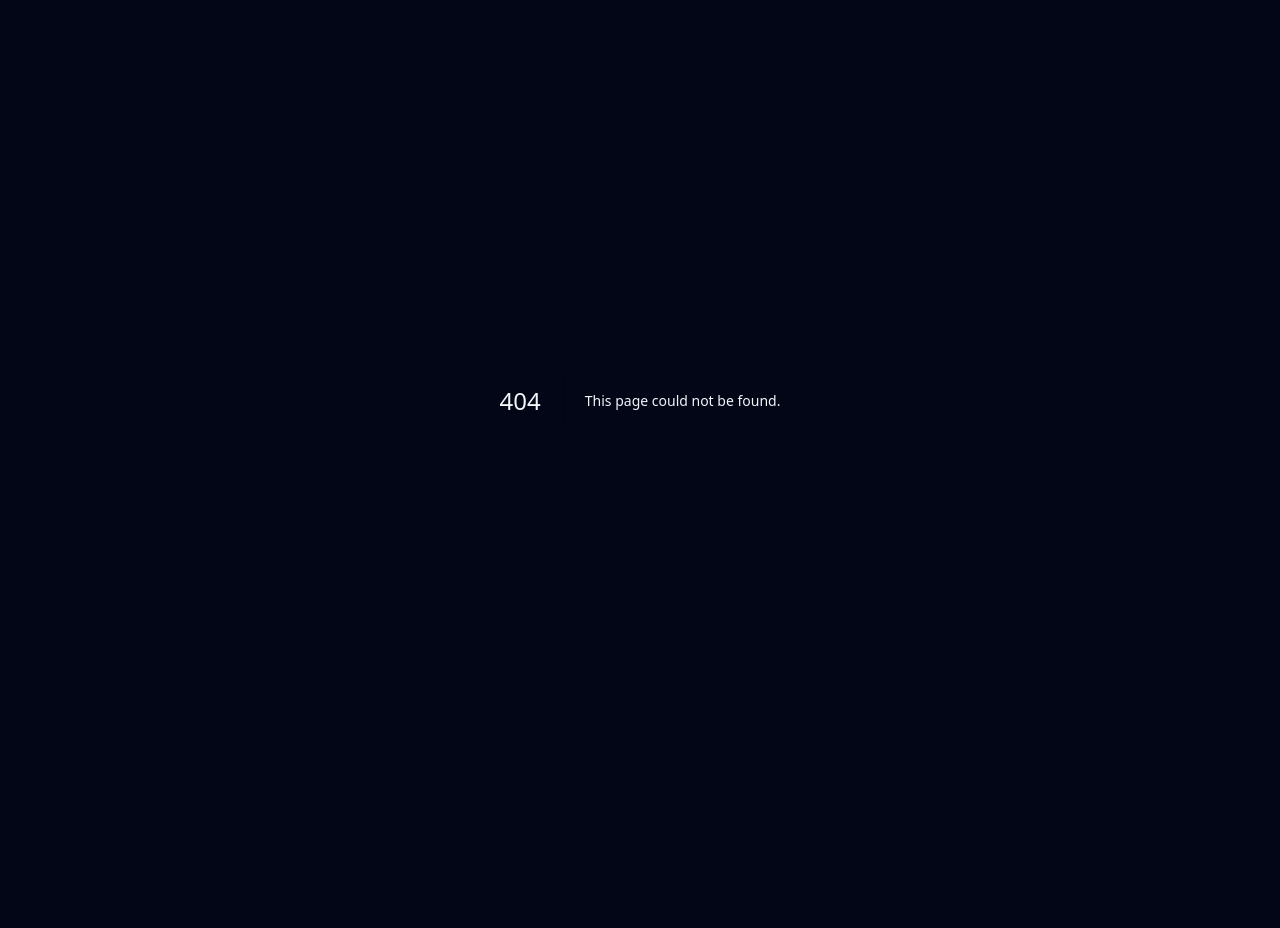
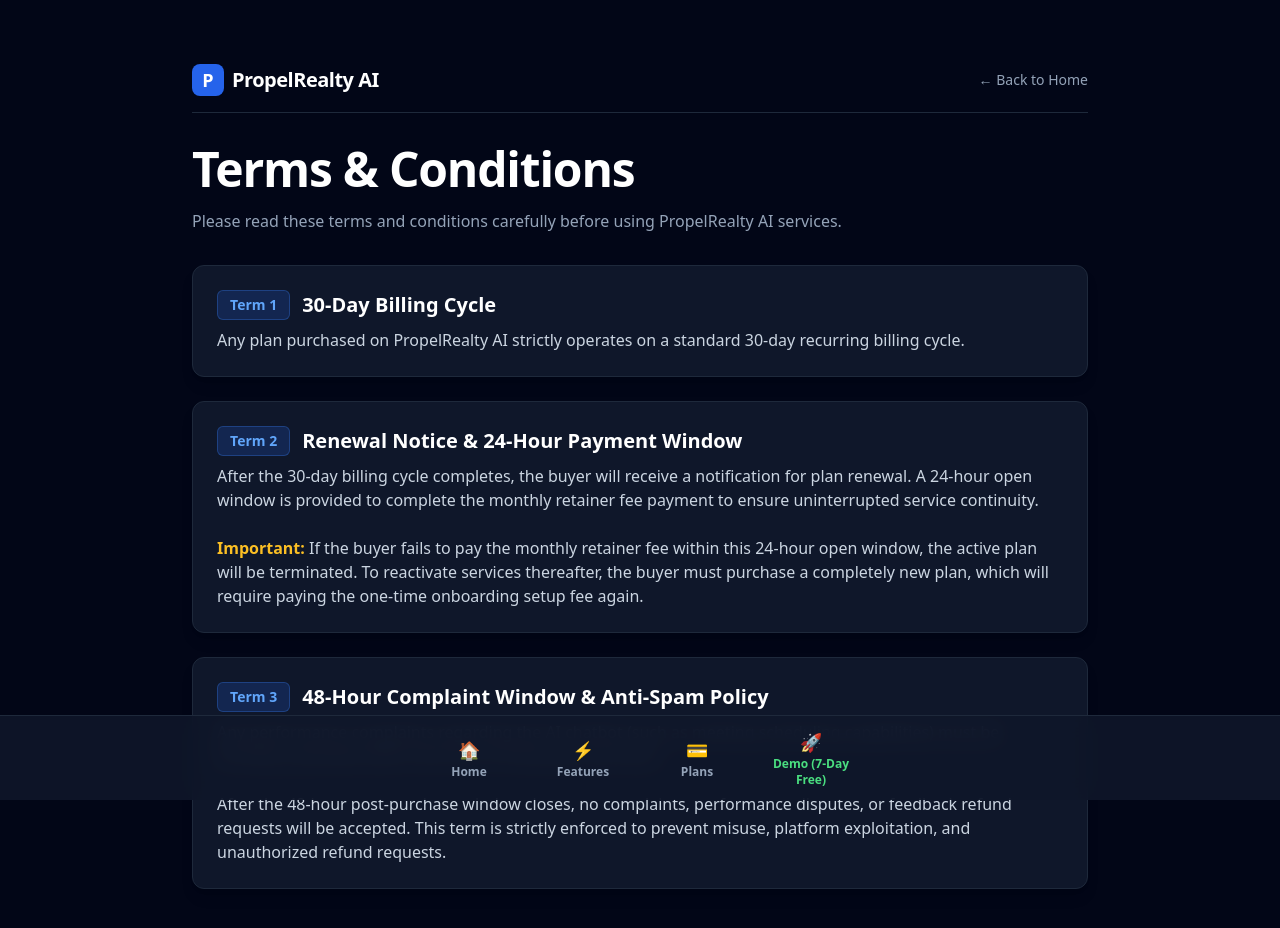
Before and after one commit to garvitsrivastava4521-pixel/propelrealty-ai, a Next.js app: page /terms in a window 1280 px wide. Before the commit this address had no page. Shown: the top 928 px of the page. Before the commit the page ends 800 px from the top, so only its background shows below. Built offline with nearby package versions, Linux system fonts and the light colour scheme.

Commit message:
Create page.tsx

```diff
--- /dev/null
+++ b/app/terms/page.tsx
@@ -0,0 +1,104 @@
+'use client';
+
+import Link from 'next/link';
+
+export default function TermsPage() {
+  return (
+    <main className="min-h-screen bg-slate-950 text-white flex flex-col justify-between p-6 pb-24 md:p-12 md:pb-24">
+      {/* Centered Header */}
+      <header className="max-w-4xl w-full mx-auto flex justify-between items-center py-4 border-b border-slate-800 mb-8">
+        <Link href="/" className="flex items-center gap-2">
+          <div className="w-8 h-8 rounded-lg bg-blue-600 flex items-center justify-center font-bold text-lg text-white">
+            P
+          </div>
+          <span className="text-xl font-extrabold tracking-tight text-white">PropelRealty AI</span>
+        </Link>
+        <Link href="/" className="text-sm text-slate-400 hover:text-white transition">
+          ← Back to Home
+        </Link>
+      </header>
+
+      {/* Terms & Conditions Content */}
+      <section className="max-w-4xl w-full mx-auto space-y-8">
+        <div>
+          <h1 className="text-3xl md:text-5xl font-extrabold tracking-tight mb-4">
+            Terms & Conditions
+          </h1>
+          <p className="text-slate-400 text-sm md:text-base">
+            Please read these terms and conditions carefully before using PropelRealty AI services.
+          </p>
+        </div>
+
+        <div className="space-y-6">
+          {/* Term 1 */}
+          <div className="bg-slate-900 border border-slate-800 rounded-xl p-6 shadow-lg">
+            <div className="flex items-center gap-3 mb-2">
+              <span className="bg-blue-600/20 text-blue-400 font-bold px-3 py-1 rounded-md text-sm border border-blue-500/30">
+                Term 1
+              </span>
+              <h2 className="text-xl font-bold">30-Day Billing Cycle</h2>
+            </div>
+            <p className="text-slate-300 leading-relaxed text-sm md:text-base">
+              Any plan purchased on PropelRealty AI strictly operates on a standard 30-day recurring billing cycle.
+            </p>
+          </div>
+
+          {/* Term 2 */}
+          <div className="bg-slate-900 border border-slate-800 rounded-xl p-6 shadow-lg">
+            <div className="flex items-center gap-3 mb-2">
+              <span className="bg-blue-600/20 text-blue-400 font-bold px-3 py-1 rounded-md text-sm border border-blue-500/30">
+                Term 2
+              </span>
+              <h2 className="text-xl font-bold">Renewal Notice & 24-Hour Payment Window</h2>
+            </div>
+            <p className="text-slate-300 leading-relaxed text-sm md:text-base">
+              After the 30-day billing cycle completes, the buyer will receive a notification for plan renewal. A 24-hour open window is provided to complete the monthly retainer fee payment to ensure uninterrupted service continuity.
+              <br /><br />
+              <strong className="text-amber-400">Important:</strong> If the buyer fails to pay the monthly retainer fee within this 24-hour open window, the active plan will be terminated. To reactivate services thereafter, the buyer must purchase a completely new plan, which will require paying the one-time onboarding setup fee again.
+            </p>
+          </div>
+
+          {/* Term 3 */}
+          <div className="bg-slate-900 border border-slate-800 rounded-xl p-6 shadow-lg">
+            <div className="flex items-center gap-3 mb-2">
+              <span className="bg-blue-600/20 text-blue-400 font-bold px-3 py-1 rounded-md text-sm border border-blue-500/30">
+                Term 3
+              </span>
+              <h2 className="text-xl font-bold">48-Hour Complaint Window & Anti-Spam Policy</h2>
+            </div>
+            <p className="text-slate-300 leading-relaxed text-sm md:text-base">
+              Any performance complaints regarding the AI chatbot (such as meeting scheduling capabilities) must be formally submitted within 48 hours of initial plan purchase.
+              <br /><br />
+              After the 48-hour post-purchase window closes, no complaints, performance disputes, or feedback refund requests will be accepted. This term is strictly enforced to prevent misuse, platform exploitation, and unauthorized refund requests.
+            </p>
+          </div>
+        </div>
+      </section>
+
+      {/* Persistent Bottom 4-Option Navigation Bar */}
+      <nav className="fixed bottom-0 left-0 right-0 bg-slate-900/90 backdrop-blur-md border-t border-slate-800 z-50 py-3 px-4">
+        <div className="max-w-md mx-auto grid grid-cols-4 gap-2 text-center">
+          <Link href="/" className="flex flex-col items-center justify-center text-xs font-semibold text-slate-400 hover:text-white">
+            <span className="text-lg">🏠</span>
+            <span>Home</span>
+          </Link>
+
+          <Link href="/#features" className="flex flex-col items-center justify-center text-xs font-semibold text-slate-400 hover:text-white">
+            <span className="text-lg">⚡</span>
+            <span>Features</span>
+          </Link>
+
+          <Link href="/pricing" className="flex flex-col items-center justify-center text-xs font-semibold text-slate-400 hover:text-white">
+            <span className="text-lg">💳</span>
+            <span>Plans</span>
+          </Link>
+
+          <Link href="/onboarding" className="flex flex-col items-center justify-center text-xs font-semibold text-green-400 hover:text-green-300">
+            <span className="text-lg">🚀</span>
+            <span>Demo (7-Day Free)</span>
+          </Link>
+        </div>
+      </nav>
+    </main>
+  );
+}
```
